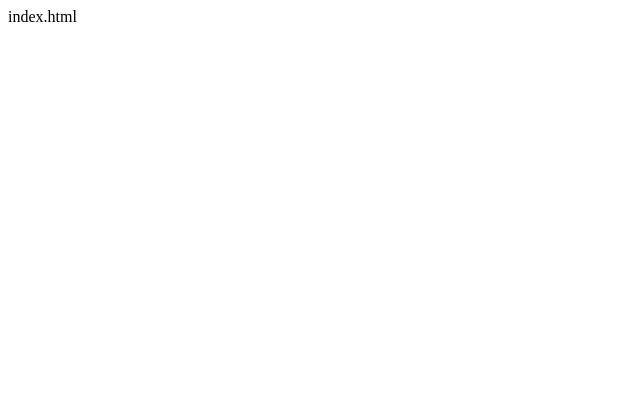
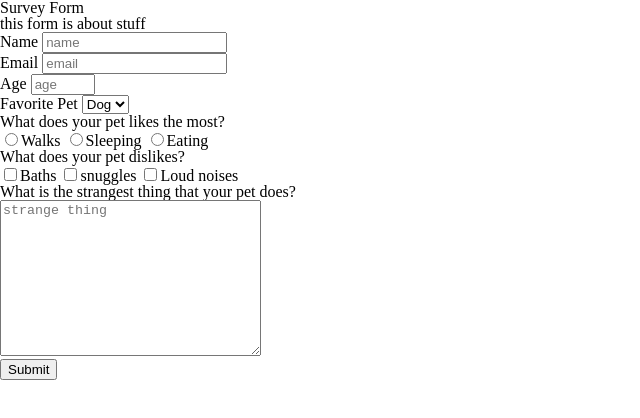
Before and after one commit to orihamos/fcc-form, a plain HTML site: page index.html in a window 1280 px wide. Shown: the whole page, without its empty margins (0-640 px from the left). Drawn offline with Linux system fonts and the light colour scheme.

Commit message:
feat: passable freecodecamp text, no styling yet.

```diff
--- a/index.html
+++ b/index.html
@@ -1 +1,49 @@
-index.html
+<!DOCTYPE html>
+<html lang="en">
+<head>
+    <meta charset="UTF-8">
+    <meta name="viewport" content="width=device-width, initial-scale=1.0">
+    <title>Free code camp survey form</title>
+    <link rel="stylesheet" href="styles.css">
+</head>
+<body>
+    <h1 id="title">Survey Form</h1>
+    <p id="description">this form is about stuff</p>
+    <form id="survey-form">
+        <label for="name" id="name-label">Name</label>
+        <input type="text" name="name" id="name" placeholder="name" required>
+        <br>
+        <label for="email" id="email-label" required >Email</label>
+        <input type="email" name="email" id="email" placeholder="email" required>
+        <br>
+        <label for="age" id="number-label">Age</label>
+        <input type="number" name="age" id="number" min="1" max="120" placeholder="age">
+        <br>
+        <label for="dropdown" id="dropdown-label">Favorite Pet</label>
+        <select name="favorite pet" id="dropdown">
+        <option value="dog">Dog</option>
+        <option value="cat">Cat</option>
+        <option value="bird">Bird</option>
+        </select>
+        <br>
+        <label for="radio-buttons" id="radio-buttons-label">What does your pet likes the most?</label>
+        <br>
+        <input type="radio" name="likes" id="radio-buttons-walks" value="walks">Walks
+        <input type="radio" name="likes" id="radio-buttons-sleeping" value="sleeping">Sleeping
+        <input type="radio" name="likes" id="radio-buttons-eating" value="eating">Eating
+        <br>
+        <label for="checkboxes" id="checkboxes-label">What does your pet dislikes?</label>
+        <br>
+        <input type="checkbox" name="dislikes" id="checkboxes-baths" value="baths">Baths
+        <input type="checkbox" name="dislikes" id="checkboxes-snuggles" value="snuggles">snuggles
+        <input type="checkbox" name="dislikes" id="checkboxes-loud-noises" value="loud noises">Loud noises
+        <br>
+        <label for="text-area" id="text-area-label">What is the strangest thing that your pet does?</label>
+        <br>
+        <textarea name="strange thing" id="text-area" cols="30" rows="10" placeholder="strange thing"></textarea>
+        <br>
+        <button type="submit" id="submit">Submit</button>
+    </form>
+
+</body>
+</html>
--- a/styles.css
+++ b/styles.css
@@ -1 +1,50 @@
-styles.css
+/* http://meyerweb.com/eric/tools/css/reset/
+   v2.0 | 20110126
+   License: none (public domain)
+*/
+
+html, body, div, span, applet, object, iframe,
+h1, h2, h3, h4, h5, h6, p, blockquote, pre,
+a, abbr, acronym, address, big, cite, code,
+del, dfn, em, img, ins, kbd, q, s, samp,
+small, strike, strong, sub, sup, tt, var,
+b, u, i, center,
+dl, dt, dd, ol, ul, li,
+fieldset, form, label, legend,
+table, caption, tbody, tfoot, thead, tr, th, td,
+article, aside, canvas, details, embed,
+figure, figcaption, footer, header, hgroup,
+menu, nav, output, ruby, section, summary,
+time, mark, audio, video {
+	margin: 0;
+	padding: 0;
+	border: 0;
+	font-size: 100%;
+	font: inherit;
+	vertical-align: baseline;
+}
+/* HTML5 display-role reset for older browsers */
+article, aside, details, figcaption, figure,
+footer, header, hgroup, menu, nav, section {
+	display: block;
+}
+body {
+	line-height: 1;
+}
+ol, ul {
+	list-style: none;
+}
+blockquote, q {
+	quotes: none;
+}
+blockquote:before, blockquote:after,
+q:before, q:after {
+	content: '';
+	content: none;
+}
+table {
+	border-collapse: collapse;
+	border-spacing: 0;
+}
+
+/* end of reset */
```
Also changed, not shown: 1 other file.
